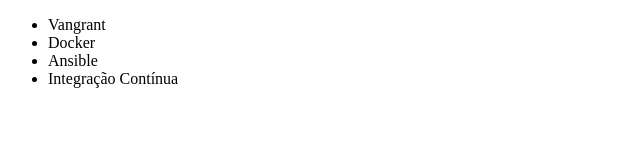
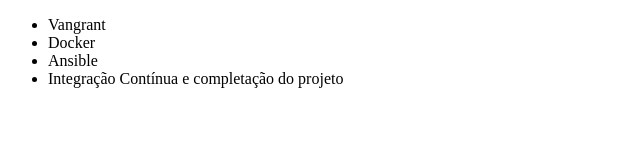
Before and after one commit to usuario2022/laura-git, a plain HTML site: page index.html in a window 1280 px wide. Shown: the whole page, without its empty margins (0-640 px from the left). Drawn offline with Linux system fonts and the light colour scheme.

Commit message:
Renomeando curso de Integração

```diff
--- a/index.html
+++ b/index.html
@@ -11,7 +11,7 @@
         <li>Vangrant</li>
         <li>Docker</li>
         <li>Ansible</li>
-        <li>Integração Contínua</li>
+        <li>Integração Contínua e completação do projeto</li>
     </ul>
 </body>
 </html>
```
